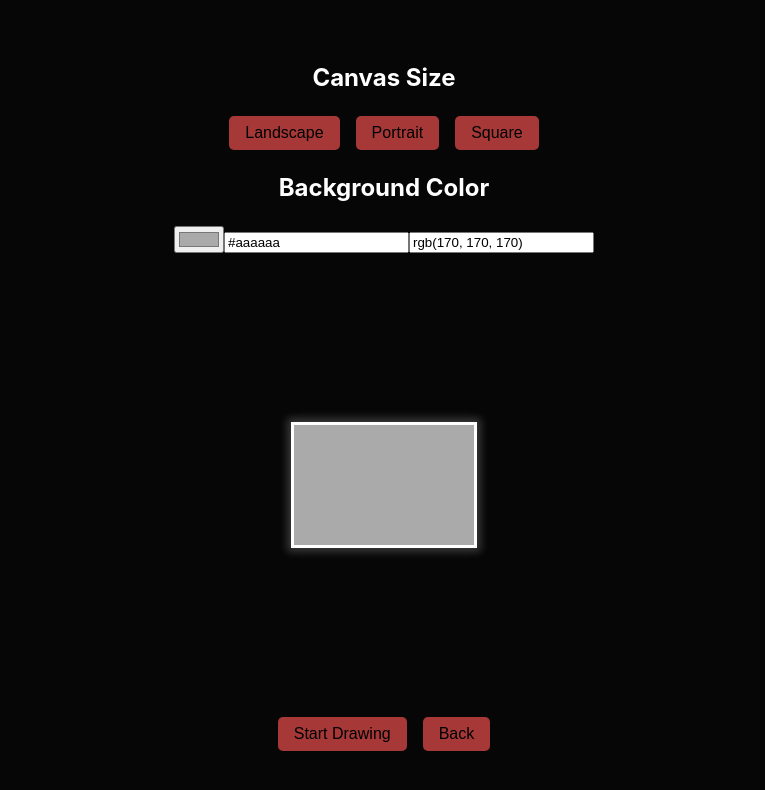
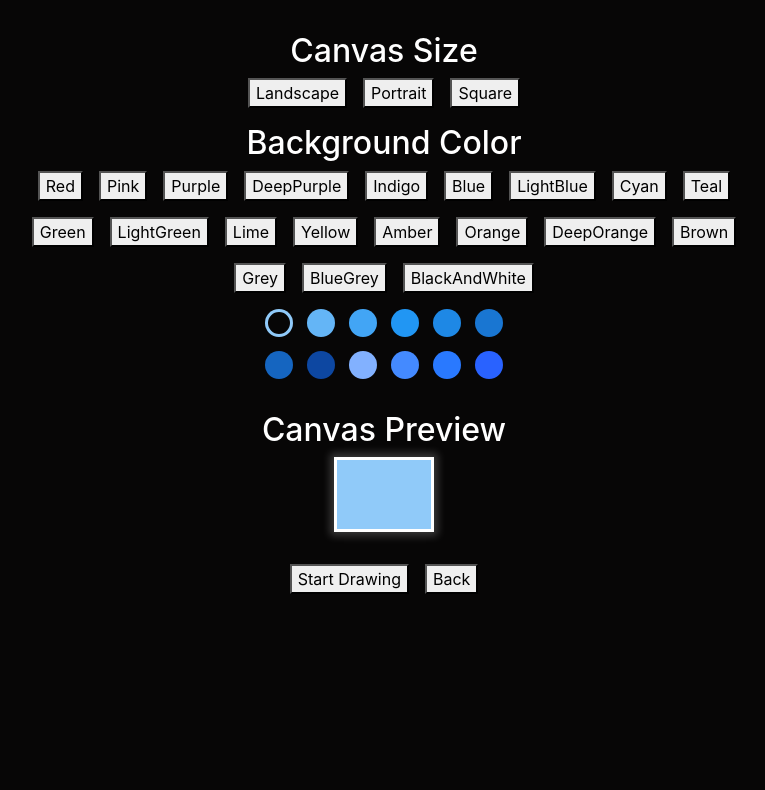
Before and after one commit to PxPerfectMike/stipple, a React (Vite) app: page /setup in a window 1280 px wide. Shown: the top 790 px of the page, without its empty margins (256-1021 px from the left). Built offline with nearby package versions, Linux system fonts and the light colour scheme; a small style sheet from the web is missing; a web font is replaced by a local one.

Commit message:
add color select for setup

```diff
--- a/index.html
+++ b/index.html
@@ -11,6 +11,12 @@
 			href="https://fonts.googleapis.com/css2?family=Codystar&family=Roboto&family=Rubik+Puddles&display=swap"
 			rel="stylesheet"
 		/>
+		<link
+			rel="stylesheet"
+			href="https://maxcdn.bootstrapcdn.com/bootstrap/4.5.2/css/bootstrap.min.css"
+			integrity="sha384-pzjw8f+ua7Kw1TIq0v8FqFjcJ6pajs/rfdfs3SO+kD4Ck5BdPtF+to8xMp9MvcWi"
+			crossorigin="anonymous"
+		/>
 	</head>
 	<body>
 		<div id="root"></div>
--- a/package.json
+++ b/package.json
@@ -9,8 +9,11 @@
     "preview": "vite preview"
   },
   "dependencies": {
+    "bootstrap": "^5.2.3",
     "framer-motion": "^10.9.1",
     "react": "^18.2.0",
+    "react-bootstrap": "^2.7.2",
+    "react-color": "^2.19.3",
     "react-dom": "^18.2.0",
     "react-router-dom": "^6.10.0"
   },
--- a/src/App.css
+++ b/src/App.css
@@ -1,14 +1,15 @@
-/* This stylesheet should be used to style only individual elements, for overarching style to apply to entire app use index.css */
-
 .App {
 	background-color: #070606;
 	position: relative;
 	min-height: 100%;
 	min-width: 100%;
+	overflow: hidden;
 }
 
 .draw {
-	display: flex;
+	display: grid;
+	grid-template-columns: 1fr 4fr;
+	grid-template-rows: auto;
 	height: 100vh;
 }
 
@@ -73,17 +74,33 @@
 	align-items: center;
 	background-color: #070606;
 	color: #fff;
-	height: 100vh;
+	min-height: 100vh;
 	padding: 2rem;
+	box-sizing: border-box;
+	overflow-y: auto;
 }
 
-.canvas-options {
+.canvas-options,
+.color-buttons,
+.buttons {
 	display: flex;
 	gap: 1rem;
+	justify-content: center;
+	flex-wrap: wrap;
+	margin-bottom: 1rem;
+}
+
+.canvas-preview-container {
+	display: flex;
+	flex-direction: column;
+	align-items: center;
+	width: 100%;
+	margin-bottom: 2rem;
 }
 
 .canvas-preview {
 	display: flex;
+	flex-direction: column;
 	justify-content: center;
 	align-items: center;
 	margin-top: 2rem;
@@ -91,20 +108,26 @@
 	height: 50%;
 }
 
+.color-buttons {
+	display: flex;
+	max-width: 60%;
+	gap: 1rem;
+	flex-wrap: wrap;
+	justify-content: center;
+	margin-bottom: 1rem;
+}
+
+.color-inputs {
+	display: flex;
+	justify-content: center;
+}
+
 .preview {
 	border: 3px solid #fff;
 	box-shadow: 0 0 8px 4px rgba(255, 255, 255, 0.2);
-	width: 180px !important;
-	height: 120px !important;
 }
 
-.buttons {
-	display: flex;
-	gap: 1rem;
-	margin-top: 2rem;
-}
-
-button {
+.button {
 	background-color: #a63838;
 	border: none;
 	padding: 0.5rem 1rem;
@@ -159,12 +182,69 @@ nav a:hover {
 	box-shadow: 0 0 4px 4px #f5f5f5;
 }
 
+@media (max-width: 1024px) {
+	.controls {
+		width: 30%;
+	}
+}
+
 @media (max-width: 768px) {
 	.home {
 		padding: 10px;
+		flex-direction: column;
 	}
 
 	.home h1 {
 		font-size: 2rem;
+		margin-bottom: 1rem;
+	}
+
+	.controls {
+		width: 100%;
+		height: auto;
+		padding: 1rem;
+	}
+
+	.setup {
+		min-height: 100vh;
+		justify-content: flex-start;
+	}
+
+	.canvas-options,
+	.color-buttons,
+	.buttons {
+		gap: 0.5rem;
+	}
+
+	.preview,
+	.canvas-preview {
+		display: none;
 	}
 }
+
+@media (max-width: 480px) {
+	.canvas-options,
+	.color-buttons,
+	.buttons {
+		gap: 0.5rem;
+	}
+
+	button {
+		padding: 0.25rem 0.5rem;
+		font-size: 0.8rem;
+	}
+
+	.preview {
+		width: 90px !important;
+		height: 60px !important;
+	}
+
+	nav li {
+		margin: 0 0.5rem;
+	}
+
+	nav a {
+		font-size: 1rem;
+		padding: 0.25rem;
+	}
+}
--- /dev/null
+++ b/src/assets/colors.js
@@ -0,0 +1,263 @@
+export const colorList = {
+	Red: [
+		'#EF9A9A',
+		'#E57373',
+		'#EF5350',
+		'#F44336',
+		'#E53935',
+		'#D32F2F',
+		'#C62828',
+		'#B71C1C',
+		'#FF8A80',
+		'#FF5252',
+		'#FF1744',
+		'#D50000',
+	],
+	Pink: [
+		'#F48FB1',
+		'#F06292',
+		'#EC407A',
+		'#E91E63',
+		'#D81B60',
+		'#C2185B',
+		'#AD1457',
+		'#880E4F',
+		'#FF80AB',
+		'#FF4081',
+		'#F50057',
+		'#C51162',
+	],
+	Purple: [
+		'#CE93D8',
+		'#BA68C8',
+		'#AB47BC',
+		'#9C27B0',
+		'#8E24AA',
+		'#7B1FA2',
+		'#6A1B9A',
+		'#4A148C',
+		'#EA80FC',
+		'#E040FB',
+		'#D500F9',
+		'#AA00FF',
+	],
+	DeepPurple: [
+		'#B39DDB',
+		'#9575CD',
+		'#7E57C2',
+		'#673AB7',
+		'#5E35B1',
+		'#512DA8',
+		'#4527A0',
+		'#311B92',
+		'#B388FF',
+		'#7C4DFF',
+		'#651FFF',
+		'#6200EA',
+	],
+	Indigo: [
+		'#9FA8DA',
+		'#7986CB',
+		'#5C6BC0',
+		'#3F51B5',
+		'#3949AB',
+		'#303F9F',
+		'#283593',
+		'#1A237E',
+		'#8C9EFF',
+		'#536DFE',
+		'#3D5AFE',
+		'#304FFE',
+	],
+	Blue: [
+		'#90CAF9',
+		'#64B5F6',
+		'#42A5F5',
+		'#2196F3',
+		'#1E88E5',
+		'#1976D2',
+		'#1565C0',
+		'#0D47A1',
+		'#82B1FF',
+		'#448AFF',
+		'#2979FF',
+		'#2962FF',
+	],
+	LightBlue: [
+		'#81D4FA',
+		'#4FC3F7',
+		'#29B6F6',
+		'#03A9F4',
+		'#039BE5',
+		'#0288D1',
+		'#0277BD',
+		'#01579B',
+		'#80D8FF',
+		'#40C4FF',
+		'#00B0FF',
+		'#0091EA',
+	],
+	Cyan: [
+		'#80DEEA',
+		'#4DD0E1',
+		'#26C6DA',
+		'#00BCD4',
+		'#00ACC1',
+		'#0097A7',
+		'#00838F',
+		'#006064',
+		'#84FFFF',
+		'#18FFFF',
+		'#00E5FF',
+		'#00B8D4',
+	],
+	Teal: [
+		'#80CBC4',
+		'#4DB6AC',
+		'#26A69A',
+		'#009688',
+		'#00897B',
+		'#00796B',
+		'#00695C',
+		'#004D40',
+		'#A7FFEB',
+		'#64FFDA',
+		'#1DE9B6',
+		'#00BFA5',
+	],
+	Green: [
+		'#A5D6A7',
+		'#81C784',
+		'#66BB6A',
+		'#4CAF50',
+		'#43A047',
+		'#388E3C',
+		'#2E7D32',
+		'#1B5E20',
+		'#B9F6CA',
+		'#69F0AE',
+		'#00E676',
+		'#00C853',
+	],
+	LightGreen: [
+		'#C5E1A5',
+		'#AED581',
+		'#9CCC65',
+		'#8BC34A',
+		'#7CB342',
+		'#689F38',
+		'#558B2F',
+		'#33691E',
+		'#CCFF90',
+		'#B2FF59',
+		'#76FF03',
+		'#64DD17',
+	],
+	Lime: [
+		'#E6EE9C',
+		'#DCE775',
+		'#D4E157',
+		'#CDDC39',
+		'#C0CA33',
+		'#AFB42B',
+		'#9E9D24',
+		'#827717',
+		'#F4FF81',
+		'#EEFF41',
+		'#C6FF00',
+		'#AEEA00',
+	],
+	Yellow: [
+		'#FFF59D',
+		'#FFF176',
+		'#FFEE58',
+		'#FFEB3B',
+		'#FDD835',
+		'#FBC02D',
+		'#F9A825',
+		'#F57F17',
+		'#FFFF8D',
+		'#FFFF00',
+		'#FFEA00',
+		'#FFD600',
+	],
+	Amber: [
+		'#FFE082',
+		'#FFD54F',
+		'#FFCA28',
+		'#FFC107',
+		'#FFB300',
+		'#FFA000',
+		'#FF8F00',
+		'#FF6F00',
+		'#FFE57F',
+		'#FFD740',
+		'#FFC400',
+		'#FFAB00',
+	],
+	Orange: [
+		'#FFCC80',
+		'#FFB74D',
+		'#FFA726',
+		'#FF9800',
+		'#FB8C00',
+		'#F57C00',
+		'#EF6C00',
+		'#E65100',
+		'#FFD180',
+		'#FFAB40',
+		'#FF9100',
+		'#FF6D00',
+	],
+	DeepOrange: [
+		'#FFAB91',
+		'#FF8A65',
+		'#FF7043',
+		'#FF5722',
+		'#F4511E',
+		'#E64A19',
+		'#D84315',
+		'#BF360C',
+		'#FF9E80',
+		'#FF6E40',
+		'#FF3D00',
+		'#DD2C00',
+	],
+	Brown: [
+		'#EFEBE9',
+		'#D7CCC8',
+		'#BCAAA4',
+		'#A1887F',
+		'#8D6E63',
+		'#795548',
+		'#6D4C41',
+		'#5D4037',
+		'#4E342E',
+		'#3E2723',
+	],
+	Grey: [
+		'#FAFAFA',
+		'#F5F5F5',
+		'#EEEEEE',
+		'#E0E0E0',
+		'#BDBDBD',
+		'#9E9E9E',
+		'#757575',
+		'#616161',
+		'#424242',
+		'#212121',
+	],
+	BlueGrey: [
+		'#ECEFF1',
+		'#CFD8DC',
+		'#B0BEC5',
+		'#90A4AE',
+		'#78909C',
+		'#607D8B',
+		'#546E7A',
+		'#455A64',
+		'#37474F',
+		'#263238',
+	],
+	BlackAndWhite: ['#FFFFFF', '#000000'],
+};
--- a/src/index.css
+++ b/src/index.css
@@ -1,7 +1,7 @@
 /* This stylesheet should only be used to style full application level parameters, for individual elements use App.css */
 
 :root {
-	font-family: Inter, system-ui, Avenir, Helvetica, Arial, sans-serif;
+	font-family: 'Roboto', Inter, system-ui, Avenir, Helvetica, Arial, sans-serif;
 	line-height: 1.5;
 	font-weight: 400;
 
--- a/src/pages/Setup.jsx
+++ b/src/pages/Setup.jsx
@@ -1,12 +1,16 @@
 import React, { useState } from 'react';
 import { useNavigate } from 'react-router-dom';
+import { CirclePicker } from 'react-color';
+import { colorList } from '../assets/colors.js';
 
 function Setup() {
 	const [canvasDimensions, setCanvasDimensions] = useState({
 		width: 800,
 		height: 600,
 	});
-	const [backgroundColor, setBackgroundColor] = useState('#aaaaaa');
+	const [backgroundColor, setBackgroundColor] = useState('#90CAF9');
+	const [colorGroup, setColorGroup] = useState('Blue');
+
 	const navigate = useNavigate();
 
 	const handleSetCanvasSize = (width, height) => {
@@ -17,32 +21,6 @@ function Setup() {
 		setBackgroundColor(color);
 	};
 
-	const hexToRgb = (hex) => {
-		const bigint = parseInt(hex.slice(1), 16);
-		const r = (bigint >> 16) & 255;
-		const g = (bigint >> 8) & 255;
-		const b = bigint & 255;
-
-		return `rgb(${r}, ${g}, ${b})`;
-	};
-
-	const rgbToHex = (rgb) => {
-		const [r, g, b] = rgb
-			.substring(4, rgb.length - 1)
-			.replace(/ /g, '')
-			.split(',');
-
-		return (
-			'#' +
-			[r, g, b]
-				.map((x) => {
-					const hex = parseInt(x).toString(16);
-					return hex.length === 1 ? '0' + hex : hex;
-				})
-				.join('')
-		);
-	};
-
 	const handleStartDrawing = () => {
 		navigate('/draw', { state: { canvasDimensions, backgroundColor } });
 	};
@@ -51,49 +29,49 @@ function Setup() {
 		navigate(-1);
 	};
 
+	const colorNames = Object.keys(colorList);
+
 	return (
 		<div className='setup'>
 			<h2>Canvas Size</h2>
 			<div className='canvas-options'>
-				<button onClick={() => handleSetCanvasSize(800, 600)}>Landscape</button>
-				<button onClick={() => handleSetCanvasSize(600, 800)}>Portrait</button>
-				<button onClick={() => handleSetCanvasSize(600, 600)}>Square</button>
+				<button onClick={() => handleSetCanvasSize(900, 600)}>Landscape</button>
+				<button onClick={() => handleSetCanvasSize(600, 900)}>Portrait</button>
+				<button onClick={() => handleSetCanvasSize(1080, 1080)}>Square</button>
 			</div>
 			<h2>Background Color</h2>
+			<div className='color-buttons'>
+				{colorNames.map((colorName) => {
+					return (
+						<button
+							className='color-button'
+							key={colorName}
+							onClick={() => setColorGroup(colorName)}
+						>
+							{colorName}
+						</button>
+					);
+				})}
+			</div>
 			<div className='color-inputs'>
-				<input
-					type='color'
-					value={backgroundColor}
-					onChange={(e) => handleSetColor(e.target.value)}
-				/>
-				<input
-					type='text'
-					value={backgroundColor}
-					onChange={(e) => {
-						if (e.target.value.startsWith('#')) {
-							handleSetColor(e.target.value);
-						}
-					}}
-				/>
-				<input
-					type='text'
-					value={hexToRgb(backgroundColor)}
-					onChange={(e) => {
-						if (e.target.value.toLowerCase().startsWith('rgb')) {
-							handleSetColor(rgbToHex(e.target.value));
-						}
-					}}
+				<CirclePicker
+					color={backgroundColor}
+					colors={colorList[colorGroup]}
+					onChange={(color) => handleSetColor(color.hex)}
 				/>
 			</div>
+			<div className='canvas-preview-container'>
 				<div className='canvas-preview'>
+					<h2>Canvas Preview</h2>
 					<div
 						className='preview'
 						style={{
-						width: `${canvasDimensions.width / 10}px`,
-						height: `${canvasDimensions.height / 10}px`,
+							width: `${canvasDimensions.width / 8}px`,
+							height: `${canvasDimensions.height / 8}px`,
 							backgroundColor: backgroundColor,
 						}}
 					></div>
+				</div>
 			</div>
 			<div className='buttons'>
 				<button onClick={handleStartDrawing}>Start Drawing</button>
```
Also changed, not shown: 1 other file (tests, documents, lock files or other folders). Lines whose indentation alone changed are shown as unchanged.
